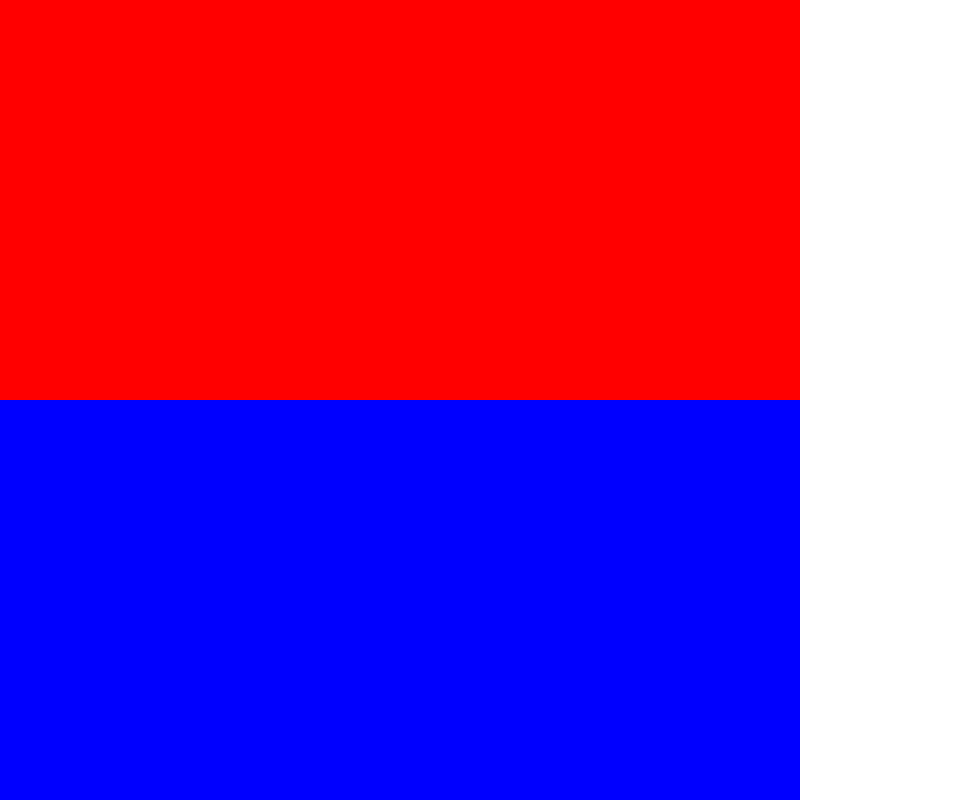
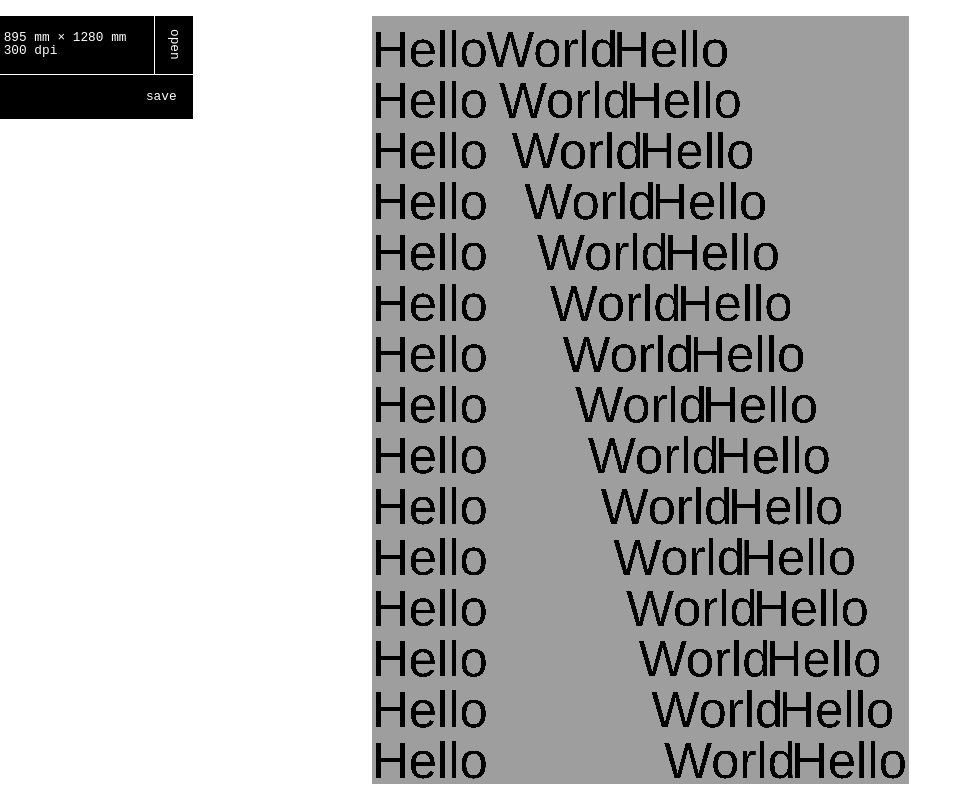
Before and after one commit to martialgrin/canvasForPrint, a website built with Vite: page index.html in a window 1280 px wide. Shown: the whole page, without its empty margins (0-972 px from the left). Built offline with nearby package versions, Linux system fonts and the light colour scheme.

Commit message:
before conference

```diff
--- a/canvasPrintLib/UI/Container.js
+++ b/canvasPrintLib/UI/Container.js
@@ -1,18 +1,94 @@
+import { saveFile } from "../core/saveFile/saveFile";
+import "./style.css";
+
 export const Container = () => {
 	const container = document.createElement("div");
+	const button = document.createElement("button");
+	const infosContainer = document.createElement("div");
+	const saveButton = document.createElement("button");
+	let isHidden = false;
+	if (isHidden) {
+		container.classList.add("hide");
+	}
 
 	const initListener = () => {
-		container.addEventListener("click", onClickHandler);
+		button.addEventListener("click", onClickHandler);
+		button.addEventListener("mouseenter", onMouseEnterHandler);
+		button.addEventListener("mouseleave", onMouseLeaveHandler);
 	};
 	const init = () => {
-		document.body.appendChild("container");
+		document.body.appendChild(container);
+		container.appendChild(infosContainer);
+		container.appendChild(button);
+		container.appendChild(saveButton);
+		button.setAttribute("id", "canvaspdflib_gui-display-button");
+		container.setAttribute("id", "gui-container");
+		infosContainer.setAttribute("id", "canvaspdflib_gui-infos-container");
+		saveButton.setAttribute("id", "canvaspdflib_gui-save-button");
+		button.innerHTML = "<div><p>open</p></div>";
+		saveButton.innerHTML = "<p>save</p>";
+		initListener();
 	};
 
-	const update = () => {};
+	const onMouseEnterHandler = () => {
+		isHidden ? container.classList.add("canvaspdflib_button-is-hover") : "";
+	};
 
-	const display = () => {};
+	const onMouseLeaveHandler = () => {
+		if (isHidden) {
+			const elems = document.getElementsByClassName(
+				"canvaspdflib_button-is-hover"
+			);
+			console.log(elems.length);
+			if (elems.length > 0) {
+				for (let elem in elems) {
+					if (typeof elems[elem] == "object") {
+						console.log(elems[elem]);
+						elems[elem].classList.remove("canvaspdflib_button-is-hover");
+					}
+				}
+			}
+		}
+	};
 
-	const onClickHandler = () => {};
+	const update = ({ ...settings }) => {
+		console.log(settings.width);
+		display(settings);
+	};
 
-	return { init, update };
+	const display = (settings) => {
+		infosContainer.innerHTML =
+			"<p> " +
+			settings.width +
+			" " +
+			settings.unit +
+			" × " +
+			settings.height +
+			" " +
+			settings.unit +
+			"<br/>" +
+			settings.dpi +
+			" dpi</p>";
+
+		console.log(settings);
+	};
+
+	const onClickHandler = () => {
+		if (isHidden) {
+			container.classList.remove("hide");
+			setTimeout(() => {
+				button.innerHTML = "<div><p>close</p></div>";
+			}, 250);
+		} else {
+			setTimeout(() => {
+				button.innerHTML = "<div><p>open</p></div>";
+			}, 250);
+			container.classList.add("hide");
+		}
+
+		isHidden = !isHidden;
+	};
+	init();
+
+	return { init, update, saveButton };
 };
--- a/canvasPrintLib/UI/index.js
+++ b/canvasPrintLib/UI/index.js
@@ -1,3 +1 @@
-import { Container } from "./Container";
-
-export { Container };
+export { Container } from "./Container";
--- /dev/null
+++ b/canvasPrintLib/UI/style.css
@@ -0,0 +1,116 @@
+#gui-container{
+    width: min-content;
+	height: auto;
+	background-color: #000;
+	position: fixed;
+	top: 0;
+	left: 0;
+	margin-top: 1rem;
+	display: grid;
+	grid-template-columns: 80% 20%;
+    grid-template-rows: min-content min-content;
+    transition: all 0.25s ease;
+    font-family: monospace;
+    box-sizing: border-box;
+    transform: translate(0%);
+}
+
+#gui-container.hide{
+    transform: translate(-80%);
+
+}
+
+#gui-container.hide.canvaspdflib_button-is-hover{
+    transform: translate(-70%);
+}
+
+
+
+#canvaspdflib_gui-infos-container{
+    color: white;
+    padding-top: 1rem;
+    padding-bottom: 1rem;
+
+    padding-left: 0.5rem;
+    padding-right: 2rem;
+    white-space: nowrap;
+
+
+}
+
+#gui-container p{
+    font-size: 0.8rem;
+    line-height: 0.8rem;
+    margin:0;
+}
+.hide{
+}
+
+
+
+
+button, input[type="submit"], input[type="reset"] {
+	background: none;
+	color: inherit;
+	border: none;
+	padding: 0;
+	font: inherit;
+	cursor: pointer;
+	outline: inherit;
+}
+
+/* BUTTON STYLING */
+#gui-container button{
+
+    color: white;
+    cursor: pointer;
+}
+
+
+#canvaspdflib_gui-display-button{
+    height:100%;
+    grid-column:2;
+    border-left: 1px solid white;
+
+}
+button:hover{
+    border: 1px solid black;
+    background-color: white;
+    color: black;
+
+}
+
+
+ div{
+    display: flex;
+    align-items: center;
+    justify-content: center;
+
+height:100%;
+
+}
+
+#canvaspdflib_gui-display-button p{
+    width: 0.8rem;
+   padding-left: 0.5rem;
+   padding-right: 0.5rem;
+    margin:0;
+    text-align: center;
+    writing-mode: vertical-lr;
+    text-orientation: mixed;
+
+}
+
+
+#canvaspdflib_gui-save-button{
+    border-top:1px solid white;
+    display: flex;
+    justify-content: flex-end;
+    padding: 1rem;
+    grid-row: 2;
+    grid-column: 1/3;
+}
+
+#gui-container.hide #canvaspdflib_gui-save-button{
+    width:20%;
+}
--- /dev/null
+++ b/canvasPrintLib/core/saveFile/saveFile.js
@@ -0,0 +1,38 @@
+import streamSaver from "streamsaver";
+
+export const saveFile = async () => {
+	console.log("WEnter in save File");
+	const canvas = document.getElementById("canvas-for-print");
+	return new Promise((resolve, reject) => {
+		canvas.toBlob((blobCanvas) => {
+			// document.body.appendChild(newImg);
+			const blob = new Blob([blobCanvas], { type: "image/png" });
+			const fileStream = streamSaver.createWriteStream("sample.png", {
+				size: blob.size, // Makes the percentage visiable in the download
+			});
+			const readableStream = blob.stream();
+
+			// more optimized pipe version
+			// (Safari may have pipeTo but it's useless without the WritableStream)
+			if (window.WritableStream && readableStream.pipeTo) {
+				return readableStream.pipeTo(fileStream).then(() => {
+					resolve();
+					console.log("it's done");
+				});
+			}
+
+			// Write (pipe) manually
+			window.writer = fileStream.getWriter();
+
+			const reader = readableStream.getReader();
+			const pump = () =>
+				reader
+					.read()
+					.then((res) =>
+						res.done ? writer.close() : writer.write(res.value).then(pump)
+					);
+
+			// pump();
+		});
+	});
+};
--- a/canvasPrintLib/core/size/index.js
+++ b/canvasPrintLib/core/size/index.js
@@ -9,8 +9,9 @@ const Size = (
 	const CANVASP = settings.CANVASP;
 	const setSize = () => {
 		const displaySize = calcSize();
+
 		CANVASP.width = settings.widthInPixels;
-		CANVASP.height = settings.widthInPixels;
+		CANVASP.height = settings.heightInPixels;
 		CANVASP.style.width = displaySize.width + "px";
 		CANVASP.style.height = displaySize.height + "px";
 	};
--- a/canvasPrintLib/core/size/setDisplaySize.js
+++ b/canvasPrintLib/core/size/setDisplaySize.js
@@ -1,6 +1,8 @@
 const setDisplaySize = (ratio, parentContainer) => {
-	const parentWidth = parentContainer.offsetWidth;
-	let parentHeight = parentContainer.offsetHeight;
+	const parentStyle = getComputedStyle(parentContainer);
+	const parentWidth = parseFloat(parentStyle.width);
+
+	let parentHeight = parseFloat(parentStyle.height);
 	const windowWidth = window.innerWidth;
 	const windowHeight = window.innerHeight;
 
@@ -21,7 +23,6 @@ const setDisplaySize = (ratio, parentContainer) => {
 		displayHeight = displayWidth / ratio;
 	}
 
-
 	return { width: displayWidth, height: displayHeight };
 };
 
--- a/canvasPrintLib/index.js
+++ b/canvasPrintLib/index.js
@@ -13,13 +13,18 @@
 
 // https://github.com/ertdfgcvb/Sequencer/blob/master/src/sequencer.js
 
+import { saveFile } from "./core/saveFile/saveFile";
 import Size from "./core/size";
 import defaults from "./defaults.js";
+import { Container } from "./UI";
 
 export const canvasForPrint = (PARAMS) => {
 	let settings = { ...defaults, ...PARAMS };
 	const CANVASP = settings.elem;
+	const GUI = Container();
+	const saveFileButton = GUI.saveButton;
 	const ctx = CANVASP.getContext(settings.context);
+	let isSavingEvent = new Event("saving", { bubbles: true });
 
 	const size = Size({
 		width: settings.width,
@@ -31,12 +36,25 @@ export const canvasForPrint = (PARAMS) => {
 		container: settings.container,
 	});
 
+	const initListener = () => {
+		saveFileButton.addEventListener("click", saveFileHandler);
+	};
+	const saveFileHandler = async () => {
+		window.dispatchEvent(isSavingEvent);
+		await saveFile();
+		console.log("done from fileSave");
+	};
+
 	const init = () => {
 		size.setSize();
 		const { width, height } = size.getCanvasSize();
 		settings.widthInPixels = width;
 		settings.heightInPixels = height;
 		create();
+		GUI.init();
+		GUI.update({ ...settings });
+		initListener();
+
 		return { ...settings };
 	};
 
--- a/main.js
+++ b/main.js
@@ -2,17 +2,25 @@ import { canvasForPrint } from "./canvasPrintLib";
 
 window.onload = () => {
 	const container = document.getElementById("app");
+	let isLoaded = false;
+	const image = new Image();
+	image.src = "./topaz.png";
+
+	image.onload = () => {
+		isLoaded = true;
+	};
 
 	const canvas = canvasForPrint({
 		container,
-		width: 200,
-		height: 200,
+		width: 895,
+		height: 1280,
+		unit: "mm",
 	});
-	console.log(canvas);
+	window.addEventListener("saving", () => {
+		console.log("yoooo");
+	});
 
 	const draw = () => {
-		console.log(canvas.widthInPixels);
-
 		canvas.ctx.fillStyle = "#f00";
 		canvas.ctx.fillRect(0, 0, canvas.widthInPixels, canvas.heightInPixels / 2);
 		canvas.ctx.fill();
@@ -23,8 +31,26 @@ window.onload = () => {
 			canvas.widthInPixels,
 			canvas.heightInPixels
 		);
+		if (isLoaded) {
+			canvas.ctx.drawImage(
+				image,
+				0,
+				0,
+				canvas.widthInPixels,
+				canvas.heightInPixels
+			);
+		}
+		canvas.ctx.fillStyle = "#000";
 
-		requestAnimationFrame(draw.bind(this));
+		canvas.ctx.font = "1000px Helvetica";
+		for (let i = 1000; i < canvas.heightInPixels; i += 1000) {
+			canvas.ctx.fillText("Hello", 0, i);
+			canvas.ctx.fillText("World", 2000 + i / 4, i);
+			canvas.ctx.fillText("Hello", 2500 + 2000 + i / 4, i);
+		}
+		if (!isLoaded) {
+			requestAnimationFrame(draw.bind(this));
+		}
 	};
 	draw();
 };
--- a/package.json
+++ b/package.json
@@ -10,5 +10,8 @@
   },
   "devDependencies": {
     "vite": "^4.1.0"
+  },
+  "dependencies": {
+    "streamsaver": "^2.0.6"
   }
 }
--- a/style.css
+++ b/style.css
@@ -1,4 +1,13 @@
 body, html{
   margin:0;
   padding:0;
+  min-height: 100vh;
 }
+
+#app{
+padding:1rem;
+min-height:calc(100vh - 2rem);
+  /* height:calc(100vh - 2rem); */
+  display: flex;
+justify-content: center;
+align-items: center;}
```
Also changed, not shown: canvasPrintLib/UI/styling.js (added), 2 other files.
